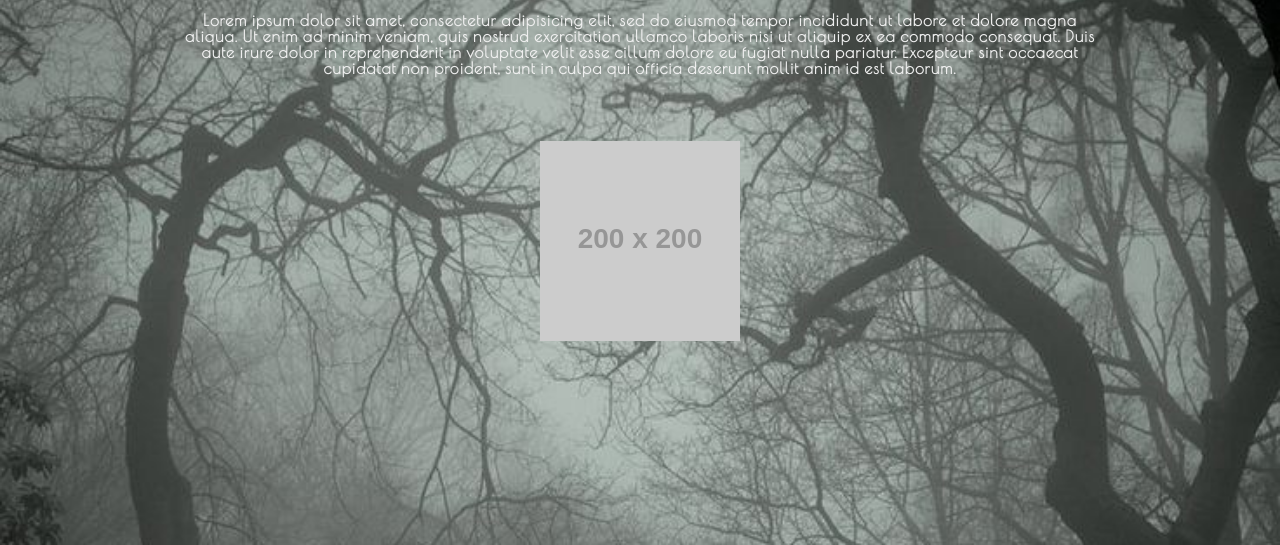
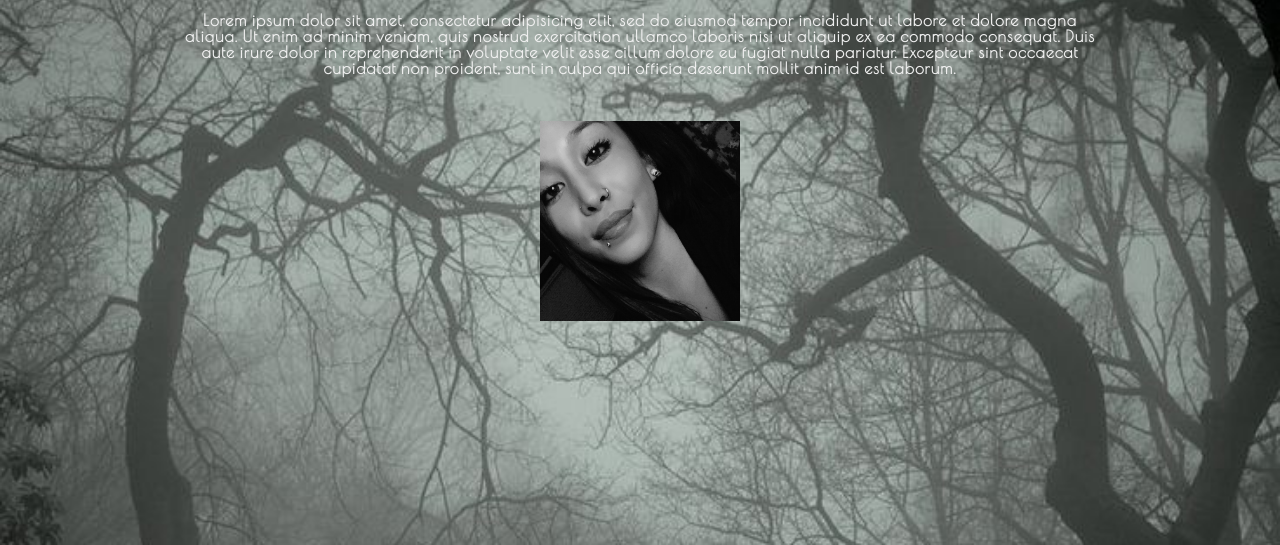
Before and after one commit to kaylynyuh/portfolio, a plain HTML site: page index.html in a window 1280 px wide. Shown: the part 255-800 px from the top of the page. Drawn offline with nearby package versions, Linux system fonts and the light colour scheme; placeholder pictures from the web are drawn by us.

Commit message:
profile image edited and positioned

```diff
--- a/css/base.css
+++ b/css/base.css
@@ -33,6 +33,18 @@ nav a {
   text-decoration: none;
   color: #efefef;
 }
+
+.profile-img {
+  margin: 0 auto;
+  height: 200px;
+  width: 200px;
+  overflow: hidden;
+  background: url('../imgs/portfolio-img.jpg');
+  background-size: 200px;
+  -webkit-filter: grayscale(100%);
+  filter: grayscale(100%)
+}
+
 
 @media screen and (min-width: 760px) {
   .header-wrapper {
--- a/css/layout.css
+++ b/css/layout.css
@@ -9,7 +9,3 @@
   margin-bottom: 30px;
   padding: 15px;
 }
-
-.profile-img {
-  margin: 50px;
-}
--- a/index.html
+++ b/index.html
@@ -34,9 +34,7 @@
           Lorem ipsum dolor sit amet, consectetur adipisicing elit, sed do eiusmod tempor incididunt ut labore et dolore magna aliqua. Ut enim ad minim veniam, quis nostrud exercitation ullamco laboris nisi ut aliquip ex ea commodo consequat. Duis aute irure dolor in reprehenderit in voluptate velit esse cillum dolore eu fugiat nulla pariatur. Excepteur sint occaecat cupidatat non proident, sunt in culpa qui officia deserunt mollit anim id est laborum.
         </p>
       </section>
-      <div class="profile-img">
-        <img src="https://placehold.it/200x200">
-      </div>
+      <div class="profile-img"></div>
     </main>
     <script   src="https://code.jquery.com/jquery-2.2.4.min.js"   integrity="sha256-BbhdlvQf/xTY9gja0Dq3HiwQF8LaCRTXxZKRutelT44="   crossorigin="anonymous"></script>
     <script src="js/app.js"></script>
```
Also changed, not shown: README.md, imgs/portfolio-img.jpg (added).
